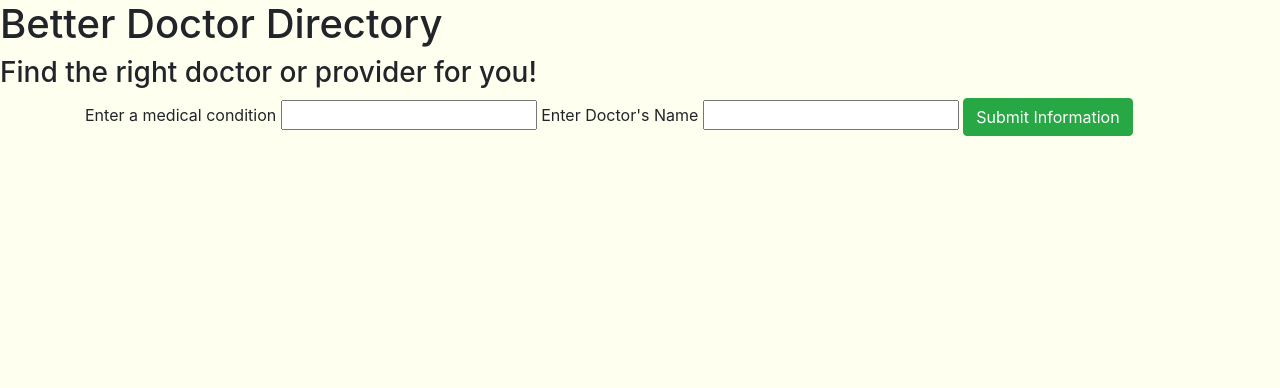
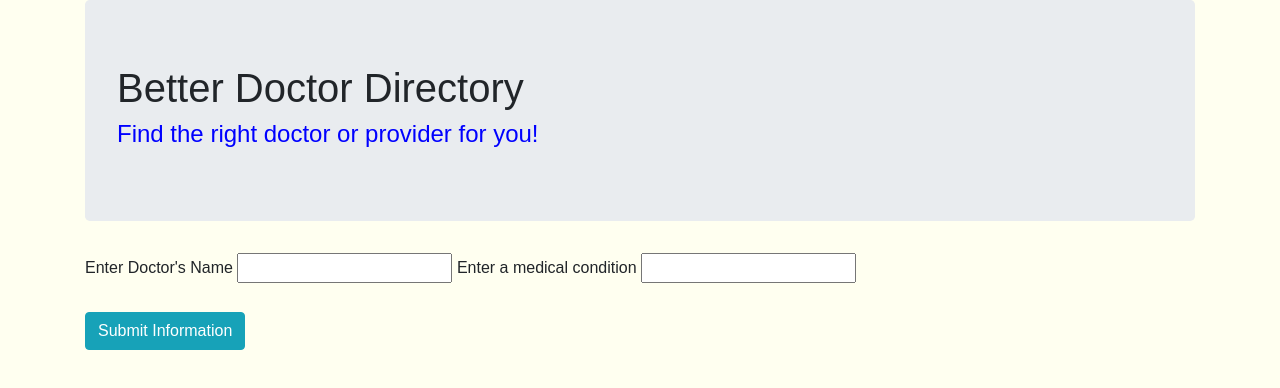
Before and after one commit to annieyshin/doctor_office_application, a website built with webpack: page src/index.html in a window 1280 px wide. Built offline with nearby package versions, Linux system fonts and the light colour scheme.

Commit message:
udpdate CSS and fonts

```diff
--- a/src/index.html
+++ b/src/index.html
@@ -4,21 +4,24 @@
   <title>Doctor's Office</title>
 </head>
 <body>
-  <h1>Better Doctor Directory</h1>
-  <h3>Find the right doctor or provider for you!</h3>
   <div class="container">
-
+    <div class="jumbotron">
+      <h1>Better Doctor Directory</h1>
+      <h4 id="blue_text">Find the right doctor or provider for you!</h4>
+    </div>
     <form id="form-input" >
-      <label for="condition_input">Enter a medical condition</label>
-      <input id="condition_input" type="text" name="condition_input">
       <label for="doctor_name_input">Enter Doctor's Name</label>
       <input id="doctor_name_input" type="text" name="doctor_name_input">
-      <button id="btn_submit" type="submit" class="btn btn-success" name="button">Submit Information</button>
+      <label for="specialty_input">Enter a medical condition</label>
+      <input id="specialty_input" type="text" name="specialty_input">
+      <br>
+      <br>
+      <button id="btn_submit" type="submit" class="btn btn-info" name="button">Submit Information</button>
     </form>
     <div id="results">
       <h1 id="doctor_name_output"></h1>
-      <h2 id="gender"></h2>
-      <h2 id="status"></h2>
+      <h2 id="doctor_address"></h2>
+      <h2 id="doctor_specialty"></h2>
     </div>
   </div>
 </body>
--- a/src/styles.css
+++ b/src/styles.css
@@ -1,3 +1,14 @@
 body {
   background-color: #fffff0;
 }
+
+
+.container {
+  width: 100%;
+  font-family: sans-serif;
+}
+
+#blue_text {
+  color: blue;
+  font-family: sans-serif;
+}
```
